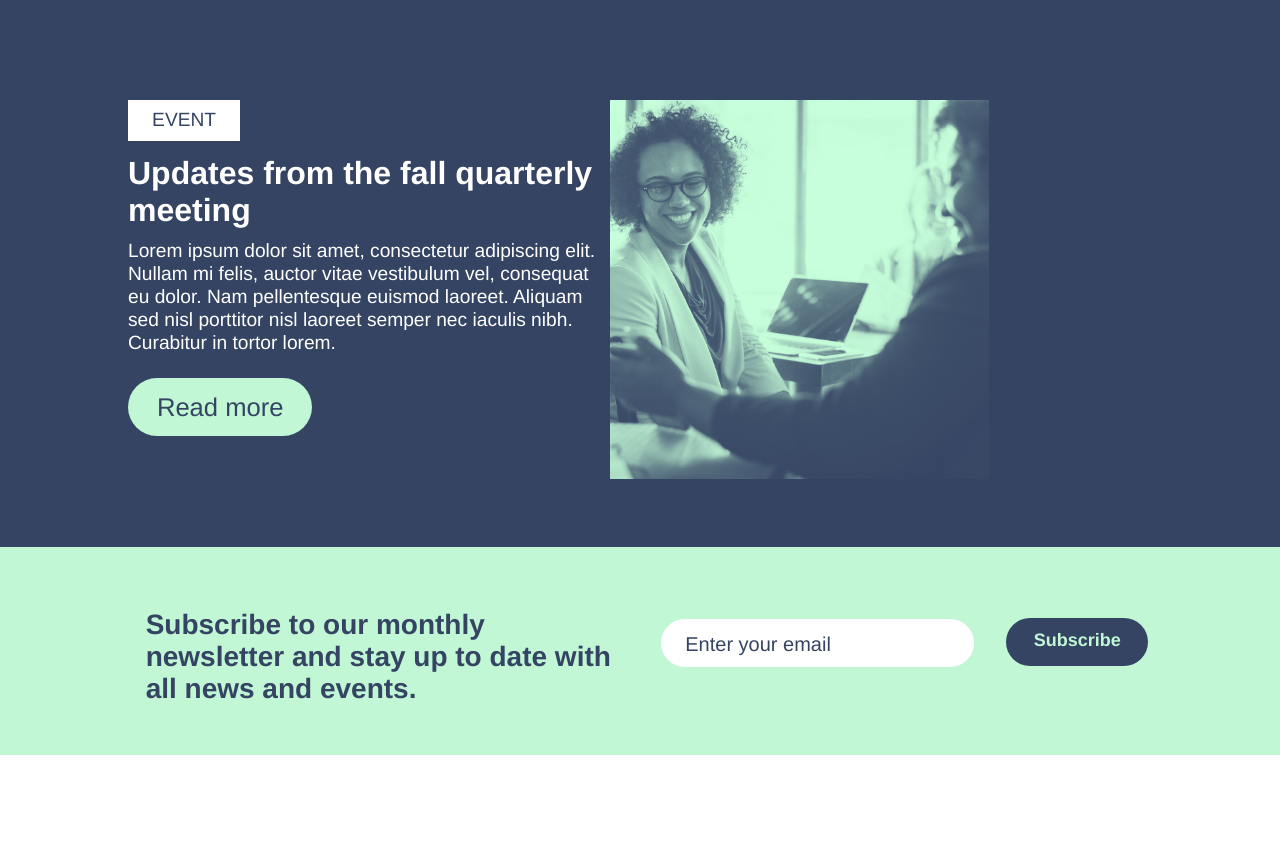
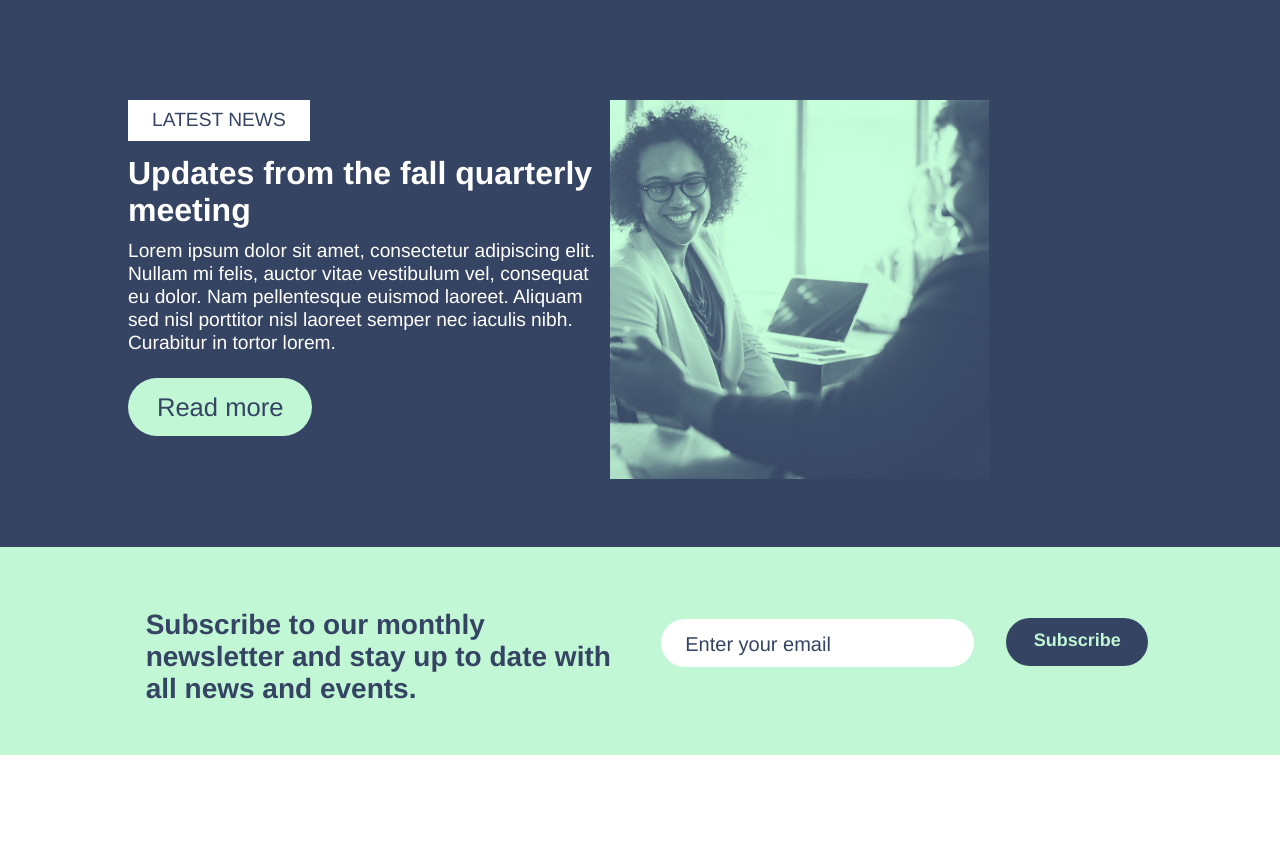
Before and after one commit to pratikguragain10/Green-Tree-Initiative, a plain HTML site: page index.html in a window 1280 px wide. Shown: the part 4887-5750 px from the top of the page. Drawn offline with Linux system fonts and the light colour scheme; a web font is replaced by a local one.

Commit message:
Updated index.html

```diff
--- a/index.html
+++ b/index.html
@@ -163,7 +163,7 @@
 						<div class="image"><img class="img" src="assets/home/meeting.png" alt=""></div>
 						<div class="textSection">
 							<div class="event-name">
-								EVENT
+								LATEST NEWS
 							</div>
 							<div class="event-heading">
 								<h3>
```
